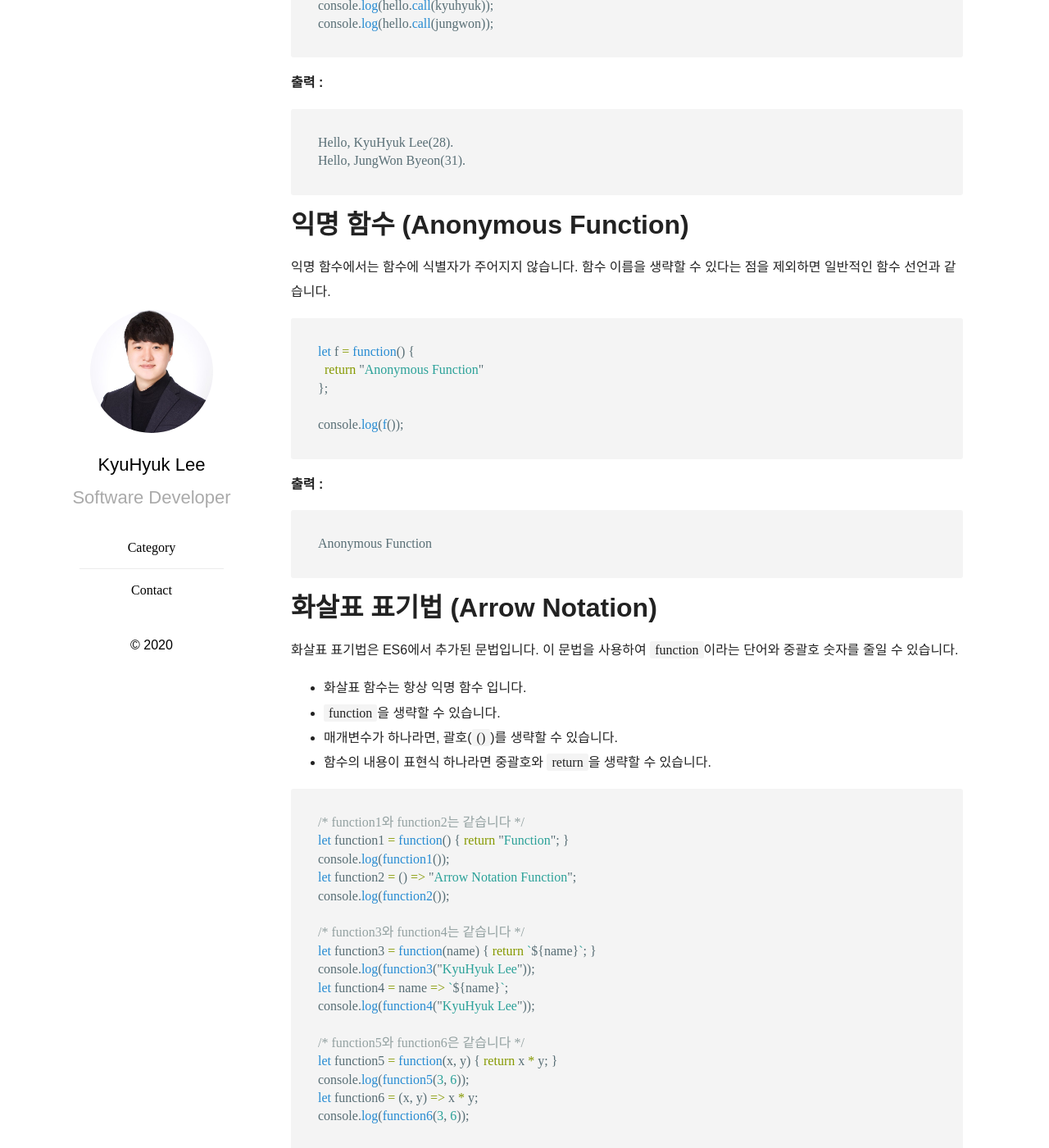
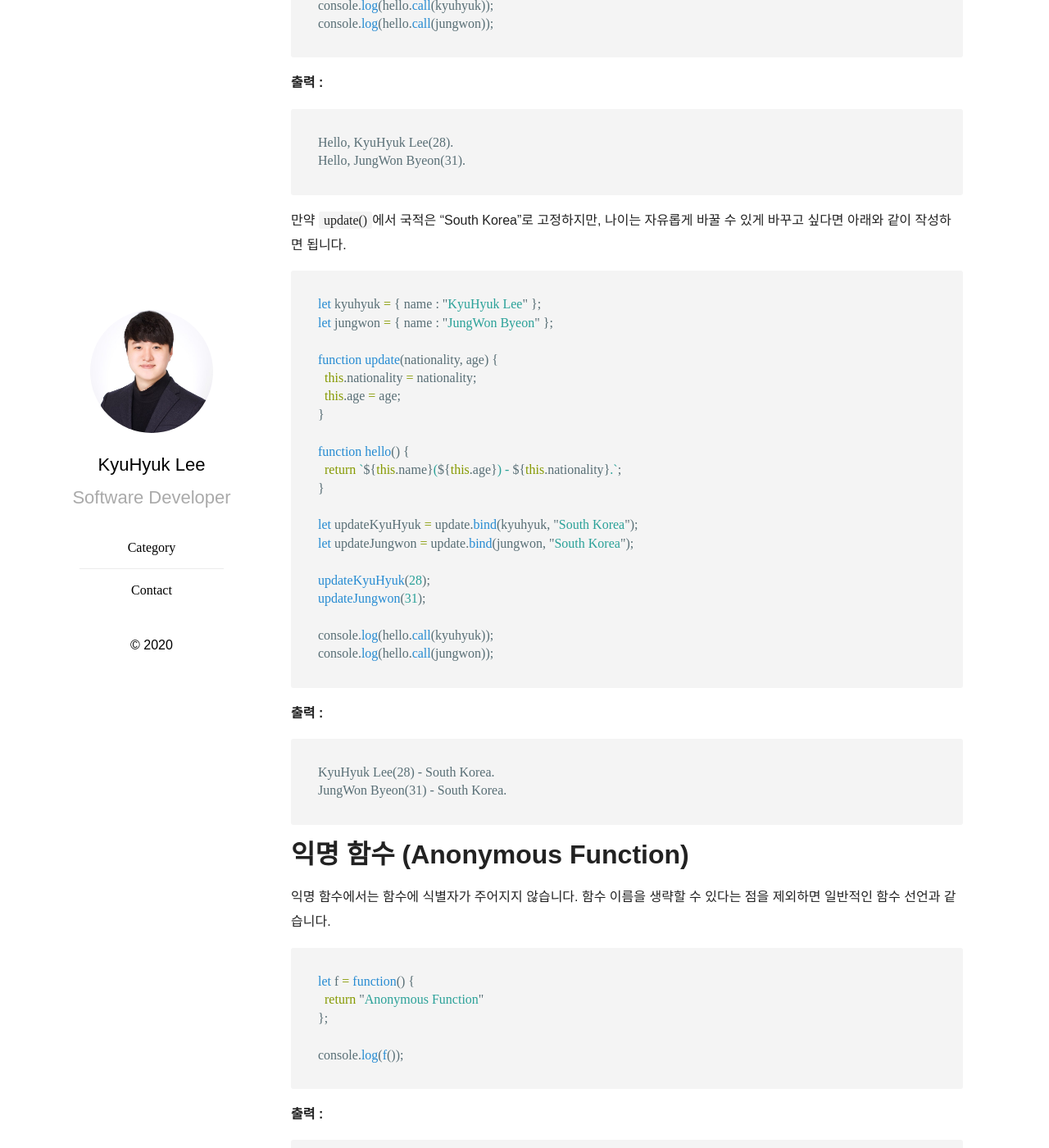
Before and after one commit to eorikc5764/leekyuhyuk.github.io, a Jekyll site: the page built from _posts/2020-01-12-JavaScript-Function.md, in a window 1280 px wide and 1400 px high, scrolled down 7266 px. Shown: the whole window at 82% size. Built offline with Jekyll 4.4.1, drawn with Linux system fonts in a browser that asks for light colours; some web fonts are replaced.

Commit message:
게시물 수정 : '[ES6] 함수'

````diff
--- a/_posts/2020-01-12-JavaScript-Function.md
+++ b/_posts/2020-01-12-JavaScript-Function.md
@@ -294,6 +294,37 @@ Hello, KyuHyuk Lee(28).
 Hello, JungWon Byeon(31).
 ```
 
+만약 `update()`에서 국적은 "South Korea"로 고정하지만, 나이는 자유롭게 바꿀 수 있게 바꾸고 싶다면 아래와 같이 작성하면 됩니다.
+
+```javascript
+let kyuhyuk = { name : "KyuHyuk Lee" };
+let jungwon = { name : "JungWon Byeon" };
+
+function update(nationality, age) {
+  this.nationality = nationality;
+  this.age = age;
+}
+
+function hello() {
+  return `${this.name}(${this.age}) - ${this.nationality}.`;
+}
+
+let updateKyuHyuk = update.bind(kyuhyuk, "South Korea");
+let updateJungwon = update.bind(jungwon, "South Korea");
+
+updateKyuHyuk(28);
+updateJungwon(31);
+
+console.log(hello.call(kyuhyuk));
+console.log(hello.call(jungwon));
+```
+
+**출력 :**
+```
+KyuHyuk Lee(28) - South Korea.
+JungWon Byeon(31) - South Korea.
+```
+
 # 익명 함수 (Anonymous Function)
 
 익명 함수에서는 함수에 식별자가 주어지지 않습니다. 함수 이름을 생략할 수 있다는 점을 제외하면 일반적인 함수 선언과 같습니다.
````
